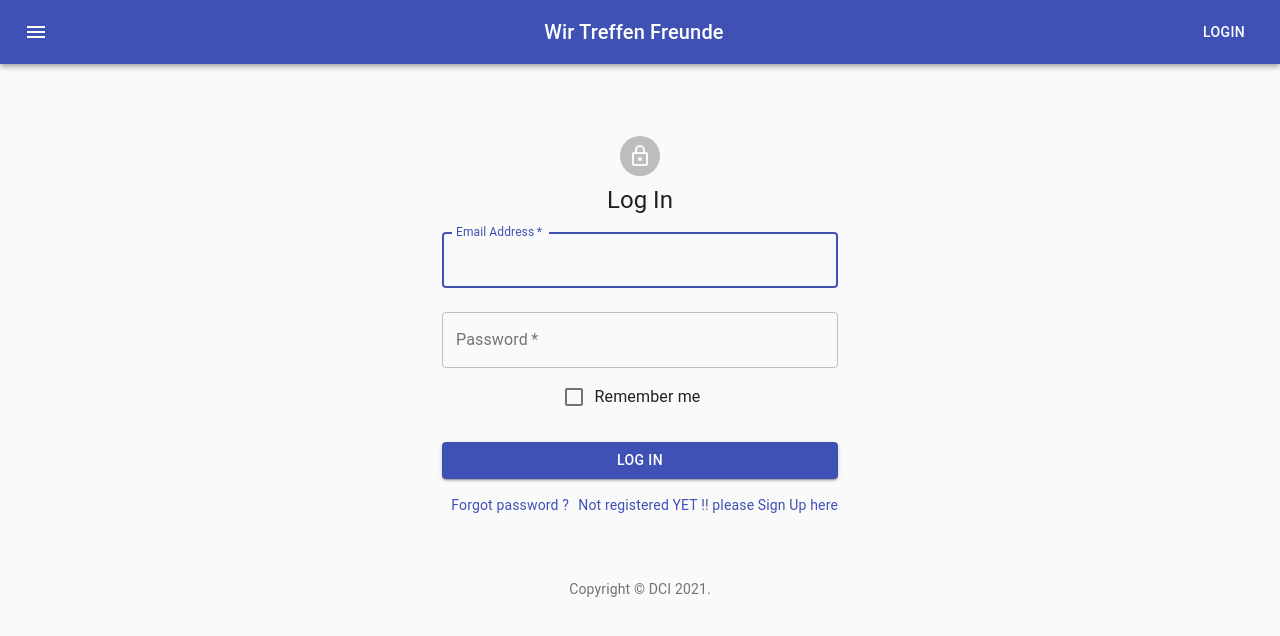
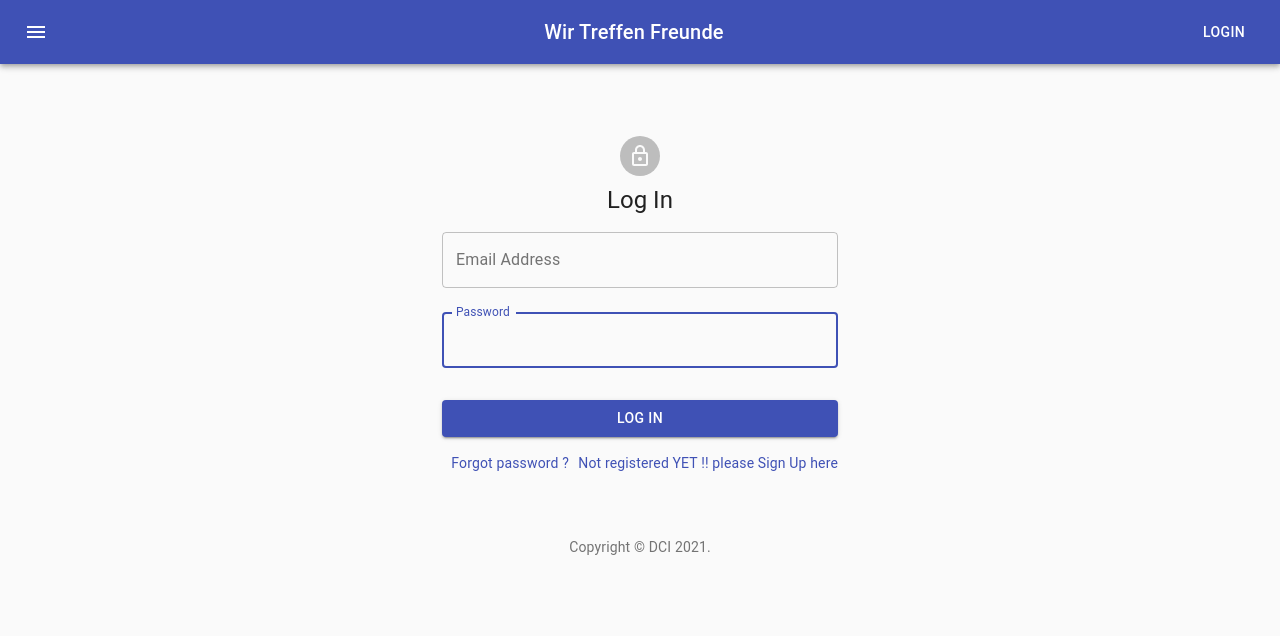
Before and after one commit to wirTreffenFreunde/wtf-frontend, a React (Create React App) app: page /login in a window 1280 px wide. Shown: the top 636 px of the page. Built offline with nearby package versions, Linux system fonts and the light colour scheme; no server answers.

Commit message:
login functionality

```diff
--- a/package.json
+++ b/package.json
@@ -2,6 +2,7 @@
   "name": "wtf-frontend",
   "version": "0.1.0",
   "private": true,
+
   "dependencies": {
     "@material-ui/core": "^4.11.4",
     "@material-ui/icons": "^4.11.2",
@@ -15,6 +16,7 @@
     "mapbox-gl": "^2.3.1",
     "react": "^17.0.2",
     "react-dom": "^17.0.2",
+    "react-hook-form": "^7.9.0",
     "react-router-dom": "^5.2.0",
     "react-scripts": "4.0.3",
     "web-vitals": "^1.1.2"
--- a/src/Layout/useStyles.js
+++ b/src/Layout/useStyles.js
@@ -1,3 +1,4 @@
+import { red } from '@material-ui/core/colors';
 import { makeStyles } from '@material-ui/core/styles';
 
 const useStyles = makeStyles((theme) => ({
@@ -18,6 +19,9 @@ const useStyles = makeStyles((theme) => ({
     submit: {
         margin: theme.spacing(3, 0, 2)
     }
+    // error: {
+    //     color: red
+    // }
 }));
 
 
--- a/src/components/App.js
+++ b/src/components/App.js
@@ -11,8 +11,14 @@ import Result from "./Result";
 
 import "./App.css";
 import { AppData } from "../app-data-context";
+import { accessToken } from "mapbox-gl";
 
 function App() {
+
+
+  function updateToken() {
+
+  }
   // input fields for everyone
   const [peopleAddresses, setPeopleAddresses] = useState([]);
   // middle point
@@ -46,7 +52,7 @@ function App() {
           middlePoint,
           setMiddlePoint,
           handleChangeMiddle,
-                    handleSubmitMiddle
+          handleSubmitMiddle,
         }}
       >
         <Nav />
--- a/src/components/LogIn.js
+++ b/src/components/LogIn.js
@@ -1,3 +1,4 @@
+import { useState} from "react"
 import Avatar from "@material-ui/core/Avatar";
 import Button from "@material-ui/core/Button";
 import CssBaseline from "@material-ui/core/CssBaseline";
@@ -9,11 +10,31 @@ import Grid from "@material-ui/core/Grid";
 import LockOutlinedIcon from "@material-ui/icons/LockOutlined";
 import Typography from "@material-ui/core/Typography";
 import Container from "@material-ui/core/Container";
-
+import { useForm, Controller } from "react-hook-form";
+import axios from "axios";
 import useStyles from "../Layout/useStyles";
 
 export default function LogIn() {
   const classes = useStyles();
+
+  const { control, handleSubmit, formState: { errors } } = useForm()
+  const [wrongCredentials,setWrongCredentials] = useState(false)
+  async function onSubmit(data) {
+
+    try {
+      const response = await axios({
+        method: "POST",
+        url:"http://localhost:8080/users/login",
+        data:data
+      })
+      setWrongCredentials(false)
+      axios.defaults.headers.common["authorization"] = `basic ${response.data.accessToken}`
+      await axios.put ("http://localhost:8080/users")
+      console.log(response.data.accessToken);
+    } catch (error) {
+      if (error.response.status == "404") setWrongCredentials(true)
+    }
+  }
 
   return (
     <Container component="main" maxWidth="xs">
@@ -25,33 +46,48 @@ export default function LogIn() {
         <Typography component="h1" variant="h5">
           Log In
         </Typography>
-        <form className={classes.form} noValidate>
-          <TextField
+        <form className={classes.form} onSubmit={handleSubmit(onSubmit)}>
+          <Controller
+            name='email'
+            control={control}
+            defaultValue=""
+            rules={{ required: true }}
+            render={({ field }) => <TextField
+              {...field}
               variant="outlined"
               margin="normal"
-            required
               fullWidth
-            id="email"
               label="Email Address"
-            name="email"
               autoComplete="email"
               autoFocus
+            />}
           />
-          <TextField
+          {errors.email && <span>Please enter a valid email address</span>}
+
+          <Controller
+            name="password"
+            control={control}
+            defaultValue=""
+            rules={{ required: true }}
+            render={({ field }) => <TextField
+              {...field}
               variant="outlined"
               margin="normal"
-            required
               fullWidth
-            name="password"
               label="Password"
+              autoComplete="current-password"
+              autoFocus
               type="password"
-            id="password"
-            autoComplete="current-password"
+            />}
           />
-          <FormControlLabel
+          {errors.password && <span>Please enter a valid password   </span>}
+
+
+          {wrongCredentials && <div style={{color:"#ff0000"}}>Wrong username or password   </div>}
+          {/* <FormControlLabel
             control={<Checkbox value="remember" color="primary" />}
             label="Remember me"
-          />
+          /> */}
           <Button
             type="submit"
             fullWidth
```
Also changed, not shown: 1 other file (tests, documents, lock files or other folders). Lines whose indentation alone changed are shown as unchanged.
